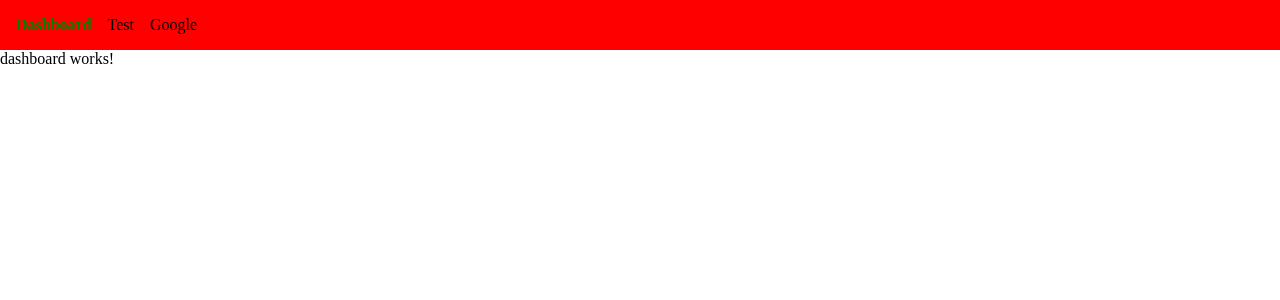
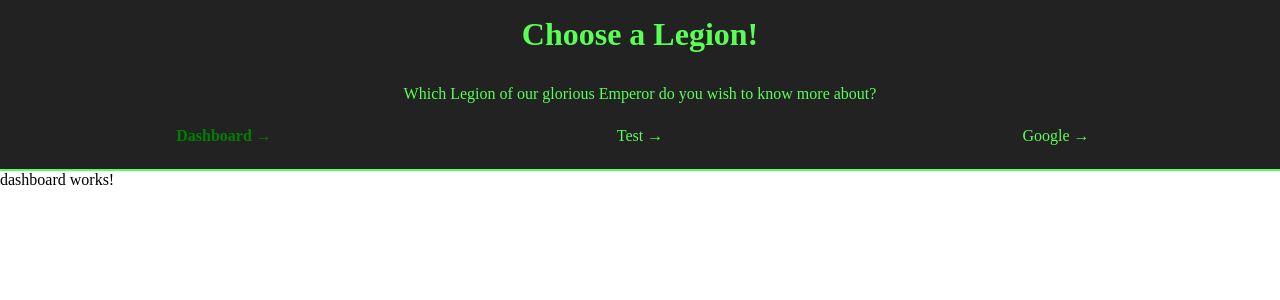
Before and after one commit to flaggton/ng-website, an Angular app: page /dashboard in a window 1280 px wide. Shown: the top 300 px of the page. Built offline with nearby package versions, Linux system fonts and the light colour scheme.

Commit message:
impl navbar

```diff
--- a/src/app/shared/navigation/navigation.component.html
+++ b/src/app/shared/navigation/navigation.component.html
@@ -1,3 +1,20 @@
-<a routerLink="/dashboard" routerLinkActive="active">Dashboard</a>
-<a routerLink="/test" routerLinkActive="active" [routerLinkActiveOptions]="{ exact: true }">Test</a>
-<a href="https://www.google.de">Google</a>
+<h1>Choose a Legion!</h1>
+<p class="choice-text">Which Legion of our glorious Emperor do you wish to know more about?</p>
+<nav>
+    <a routerLink="/dashboard" routerLinkActive="active">Dashboard</a>
+    <a routerLink="/test" routerLinkActive="active" [routerLinkActiveOptions]="{ exact: true }">Test</a>
+    <a href="https://www.google.de">Google</a>
+    <!-- <a href="../../index.html">Start</a>
+    <a href="../ultramarines/ultramarines.html">Ultramarines</a>
+    <a href="../dark-angels/dark-angels.html">Dark Angels</a>
+    <a href="../blood-angels/blood-angels.html">Blood Angels</a>
+    <a href="../iron-hands/iron-hands.html">Iron Hands</a>
+    <a href="../imperial-fists/imperial-fists.html">Imperial Fists</a>
+    <a href="../space-wolves/space-wolves.html">Space Wolves</a>
+    <a href="../salamanders/salamanders.html">Salamanders</a>
+    <a href="../raven-guard/raven-guard.html">Raven Guard</a>
+    <a href="../white-scars/white-scars.html">White Scars</a>
+    <a href="../js-test/js-test.html">js-test</a>
+    <a href="../js-todo-list/js-todo-list.html">js ToDo List</a>
+    <a href="../js-weight-scale/js-weight-scale.html">js weight scale</a> -->
+</nav>
--- a/src/app/shared/navigation/navigation.component.scss
+++ b/src/app/shared/navigation/navigation.component.scss
@@ -1,7 +1,23 @@
 :host {
     display: flex;
+    flex-direction: column;
+    // width: 100%;
     padding: 16px;
-    background: red;
+    border-bottom: 2px solid rgb(90, 255, 85);
+    // position: fixed;
+    text-align: center;
+    // top: 0;
+    // left: 0;
+    // z-index: 10;
+    background: rgb(34, 34, 34);
+    * {
+        color: rgb(90, 255, 85);
+    }
+}
+
+nav{
+    display: flex;
+    flex-direction: row;
 }
 
 a {
@@ -10,7 +26,35 @@ a {
     padding-right: 16px;
 }
 
-a.active{
+a.active {
     color: green;
     font-weight: bold;
 }
+
+h1 {
+    color: chocolate;
+    margin-bottom: 32px;
+}
+
+.choice-text {
+    margin-bottom: 16px;
+}
+
+nav>a {
+    display: block;
+    width: 100%;
+    padding: 8px;
+    text-decoration: none;
+}
+
+nav>a::after {
+    content: " →";
+}
+
+nav>a:hover {
+    background: rgb(90, 255, 85);
+    color: black;
+    transition:
+        color 0.2s,
+        background-color 0.2s;
+}
```
Also changed, not shown: 1 other file (tests, documents, lock files or other folders).
